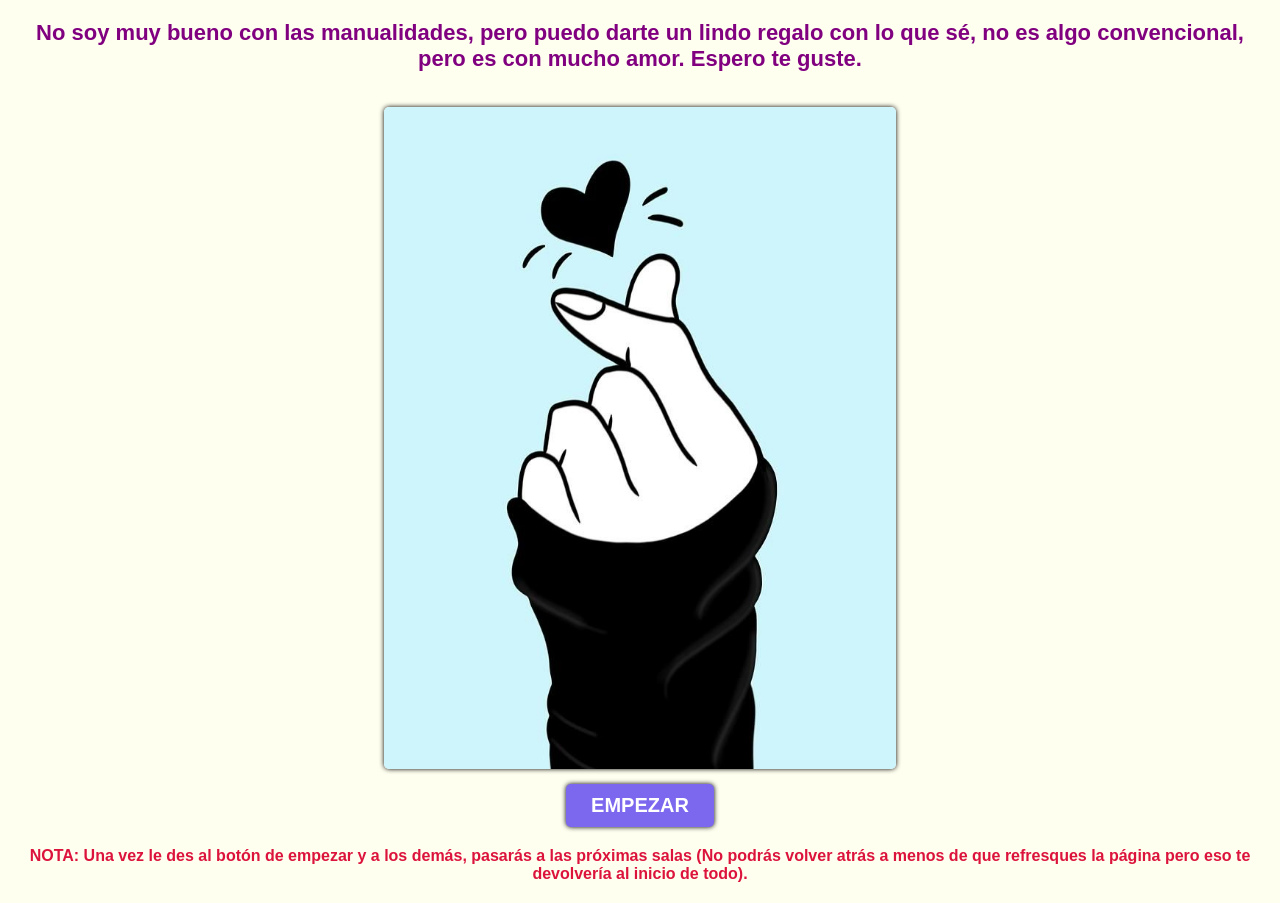
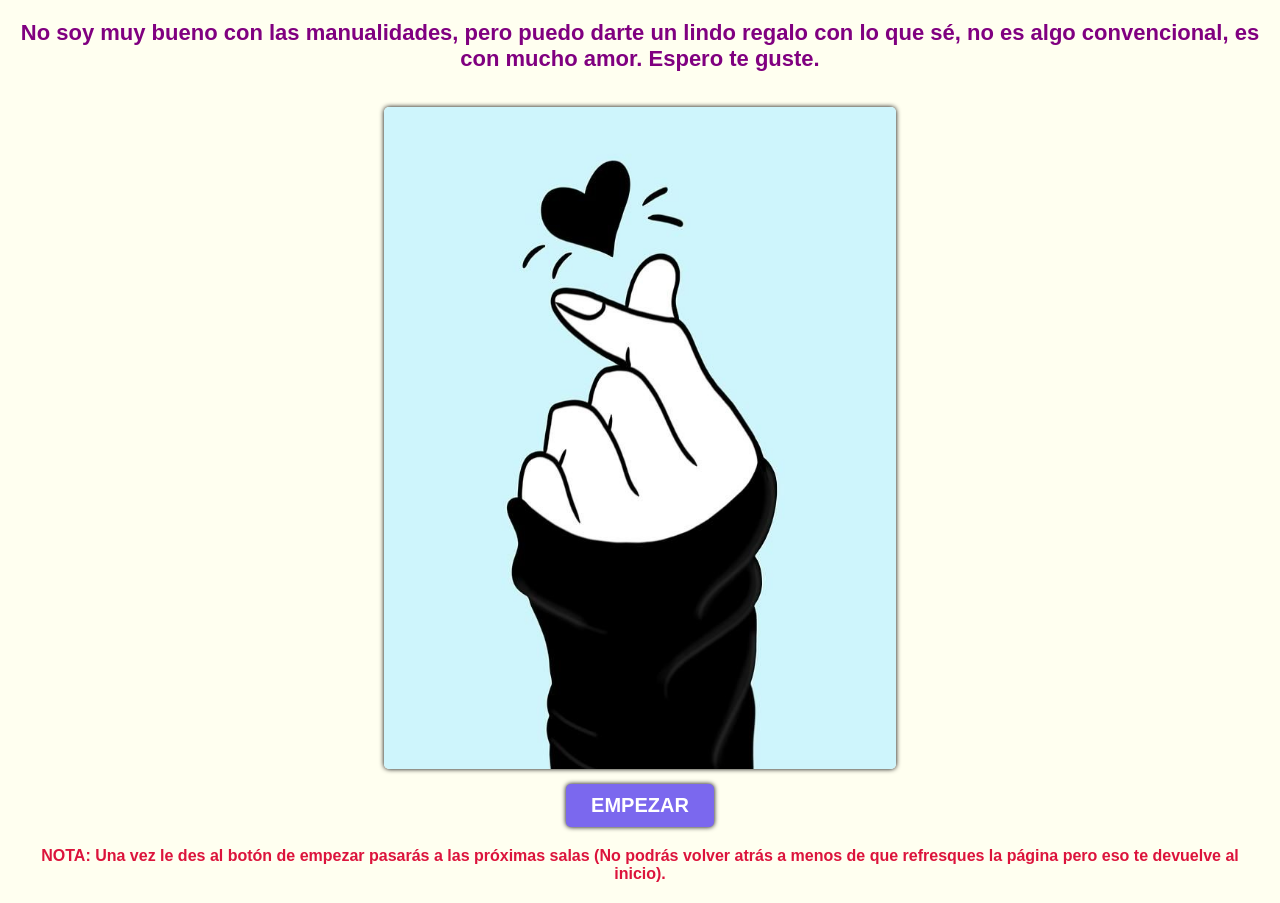
Before and after one commit to ShownaDev/RegaloSici, a plain HTML site: page index.html in a window 1280 px wide. Shown: the part 60-963 px from the top of the page. Drawn offline with nearby package versions, Linux system fonts and the light colour scheme; a web font is replaced by a local one.

Commit message:
Arreglos diseños 2

```diff
--- a/index.html
+++ b/index.html
@@ -22,10 +22,10 @@
 		|---------------------------|
 		-->
 		<div id="scenario_1" class="scenario">
-			<p class="parrafo_scenario">No soy muy bueno con las manualidades, pero puedo darte un lindo regalo con lo que sé, no es algo convencional, pero es con mucho amor. Espero te guste.</p>
+			<p class="parrafo_scenario">No soy muy bueno con las manualidades, pero puedo darte un lindo regalo con lo que sé, no es algo convencional, es con mucho amor. Espero te guste.</p>
 			<img src="img/corazon_con_la_mano.jpg" style="max-width: 40%" class="img_decoration">
 			<button type="button" class="button_scenario_next">Empezar</button>
-			<p class="nota_generica">NOTA: Una vez le des al botón de empezar y a los demás, pasarás a las próximas salas (No podrás volver atrás a menos de que refresques la página pero eso te devolvería al inicio de todo).</p>
+			<p class="nota_generica">NOTA: Una vez le des al botón de empezar pasarás a las próximas salas (No podrás volver atrás a menos de que refresques la página pero eso te devuelve al inicio).</p>
 		</div>
 
 		<!--
```
